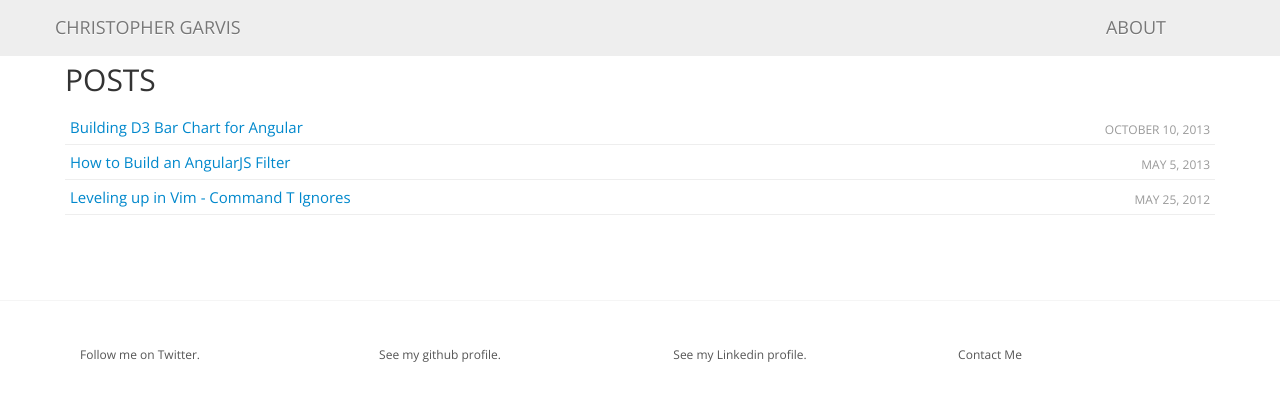
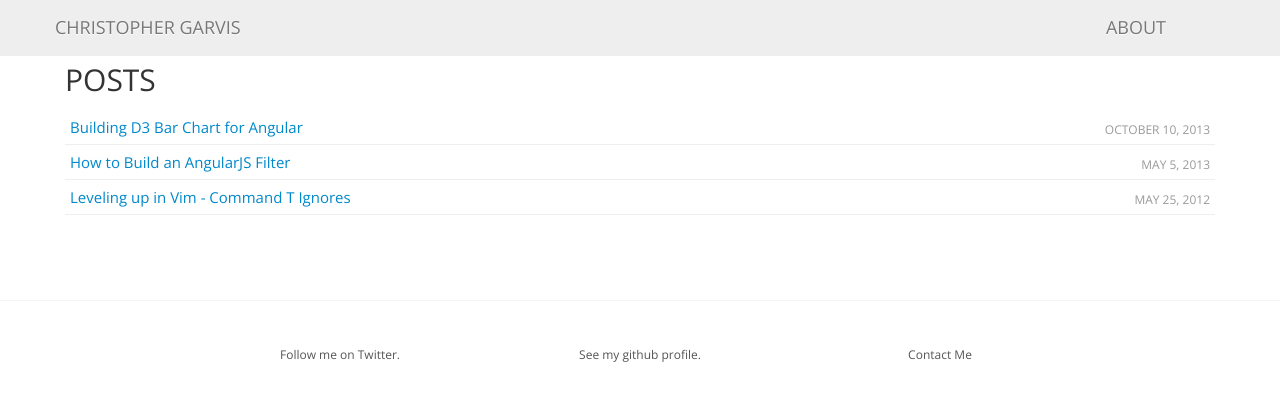
Before and after one commit to cgarvis/chrisgarvis.com, a Jekyll site: the page built from index.html, in a window 1280 px wide. Shown: the top 401 px of the page. Built offline with Jekyll 4.4.1, drawn with Linux system fonts in a browser that asks for light colours; nearby versions of some CDN libraries; Markdown is read by kramdown in place of the engine named in the settings.

Commit message:
Removed linkedin in favor of contact me

```diff
--- a/_layouts/default.html
+++ b/_layouts/default.html
@@ -62,7 +62,7 @@
     <section class="meta">
       <div class="container">
         <div class="row">
-          <div class="span2">
+          <div class="span2 offset2">
             <a href="https://twitter.com/{{ site.author.twitter }}">
               <i class="icon icon-twitter icon-4x"></i>
               <div>Follow me on Twitter.</div>
@@ -77,14 +77,6 @@
             </a>
           </div>
           <div class="span2 offset1">
-            <a href="https://linkedin.com/in/{{ site.author.linkedin }}">
-              <i class="icon icon-linkedin icon-4x"></i>
-              <div>
-                See my Linkedin profile.
-              </div>
-            </a>
-          </div>
-          <div class="span1 offset1">
             <a href="mailto:cgarvis@gmail.com">
               <i class="icon icon-envelope-alt  icon-4x"></i>
               <div>
```
